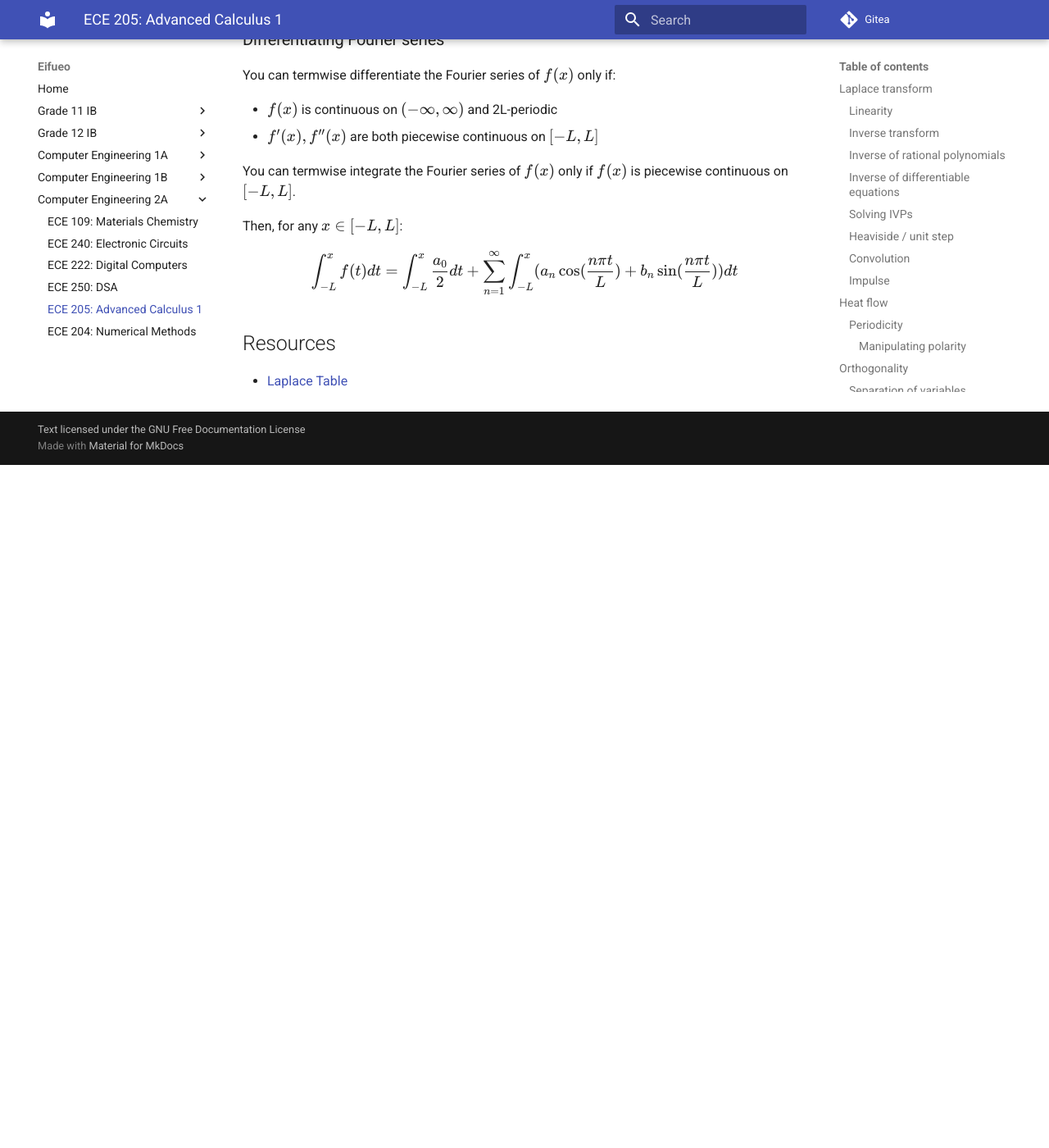
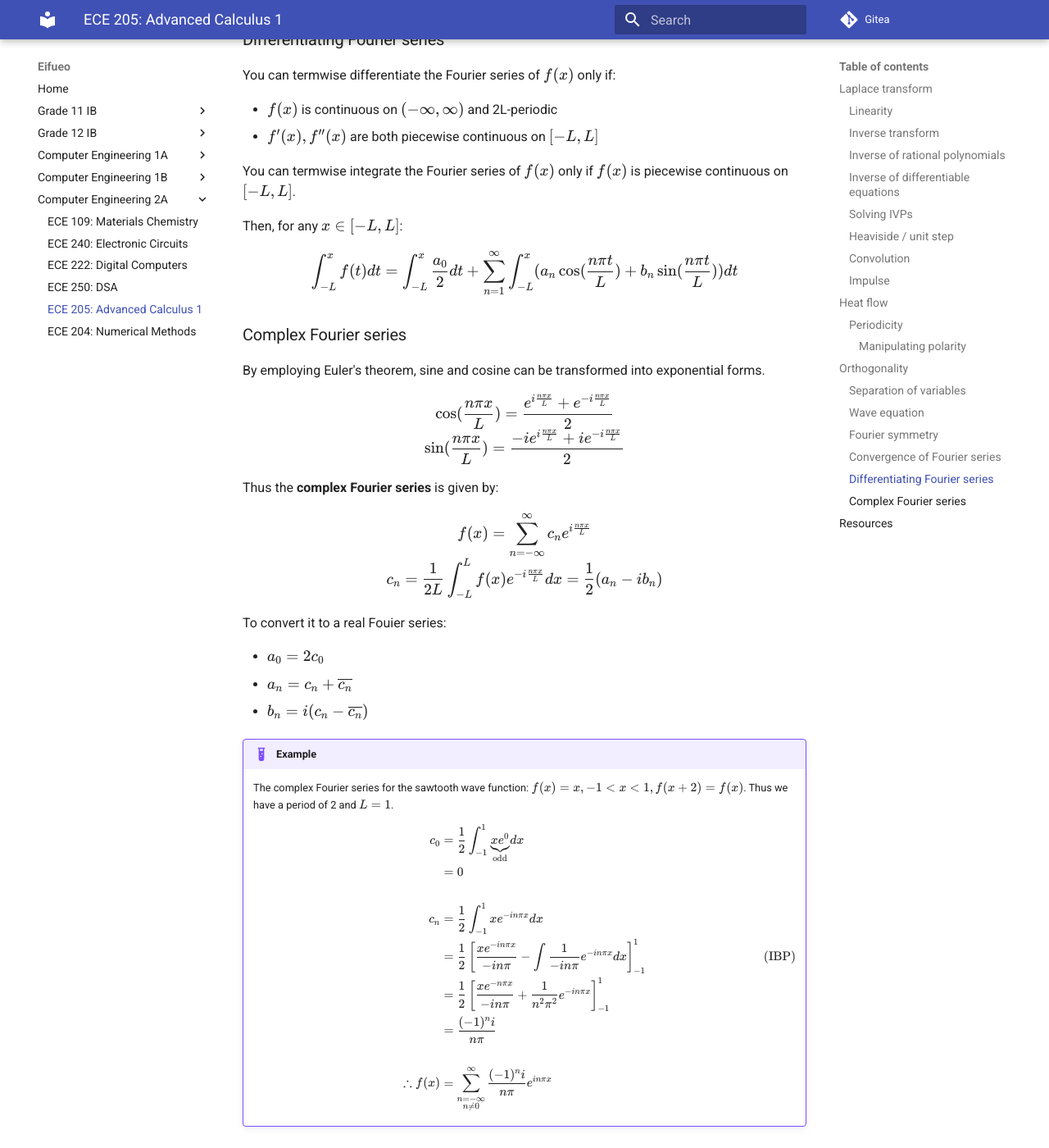
Before and after one commit to potatoeggy/eifueo, an MkDocs documentation site: the page built from docs/2a/ece205.md, in a window 1280 px wide and 1400 px high, scrolled down 9410 px. Shown: the whole window at 82% size. Built offline with MkDocs 1.6.1 and Material for MkDocs 9.7.7, drawn with Linux system fonts in a browser that asks for light colours; before the commit the page ends 9977 px from its top, so only the background shows below that.

Commit message:
ece205: add complex fouriers

```diff
--- a/docs/2a/ece205.md
+++ b/docs/2a/ece205.md
@@ -453,6 +453,42 @@ Then, for any $x\in[-L,L]$:
 
 $$\int^x_{-L}f(t)dt=\int^x_{-L}\frac{a_0}{2}dt+\sum^\infty_{n=1}\int^x_{-L}(a_n\cos(\frac{n\pi t}{L})+b_n\sin(\frac{n\pi t}{L}))dt$$
 
+### Complex Fourier series
+
+By employing Euler's theorem, sine and cosine can be transformed into exponential forms.
+
+$$
+\cos(\frac{n\pi x}{L})=\frac{e^{i\frac{n\pi x}{L}} + e^{-i\frac{n\pi x}{L}}}{2} \\
+\sin(\frac{n\pi x}{L})=\frac{-ie^{i\frac{n\pi x}{L}} + ie^{-i\frac{n\pi x}{L}}}{2}
+$$
+
+Thus the **complex Fourier series** is given by:
+
+$$
+f(x)=\sum^\infty_{n=-\infty}c_ne^{i\frac{n\pi x}{L}} \\
+c_n=\frac{1}{2L}\int^L_{-L}f(x)e^{-i\frac{n\pi x}{L}}dx = \frac 1 2(a_n-ib_n)
+$$
+
+To convert it to a real Fouier series:
+
+- $a_0=2c_0$
+- $a_n=c_n+\overline{c_n}$
+- $b_n=i(c_n-\overline{c_n})$
+
+!!! example
+    The complex Fourier series for the sawtooth wave function: $f(x)=x,-1<x<1,f(x+2)=f(x)$. Thus we have a period of 2 and $L=1$.
+
+    \begin{align*}
+    c_0&=\frac 1 2\int^1_{-1}\underbrace{xe^{0}}_\text{odd}dx \\
+    &=0 \\
+    \\
+    c_n&=\frac 1 2\int^1_{-1}xe^{-in\pi x}dx \\
+    \tag{IBP}&=\frac 1 2\left[\frac{xe^{-in\pi x}}{-in\pi}-\int\frac{1}{-in\pi}e^{-in\pi x}dx\right]^1_{-1} \\
+    &=\frac 1 2\left[\frac{xe^{-n\pi x}}{-in\pi}+\frac{1}{n^2\pi^2}e^{-in\pi x}\right]^1_{-1} \\
+    &=\frac{(-1)^ni}{n\pi} \\
+    \\
+    \therefore f(x)&=\sum^\infty_{\substack{n=-\infty \\ n\neq0}}\frac{(-1)^ni}{n\pi}e^{in\pi x}
+    \end{align*}
 
 ## Resources
 
```
